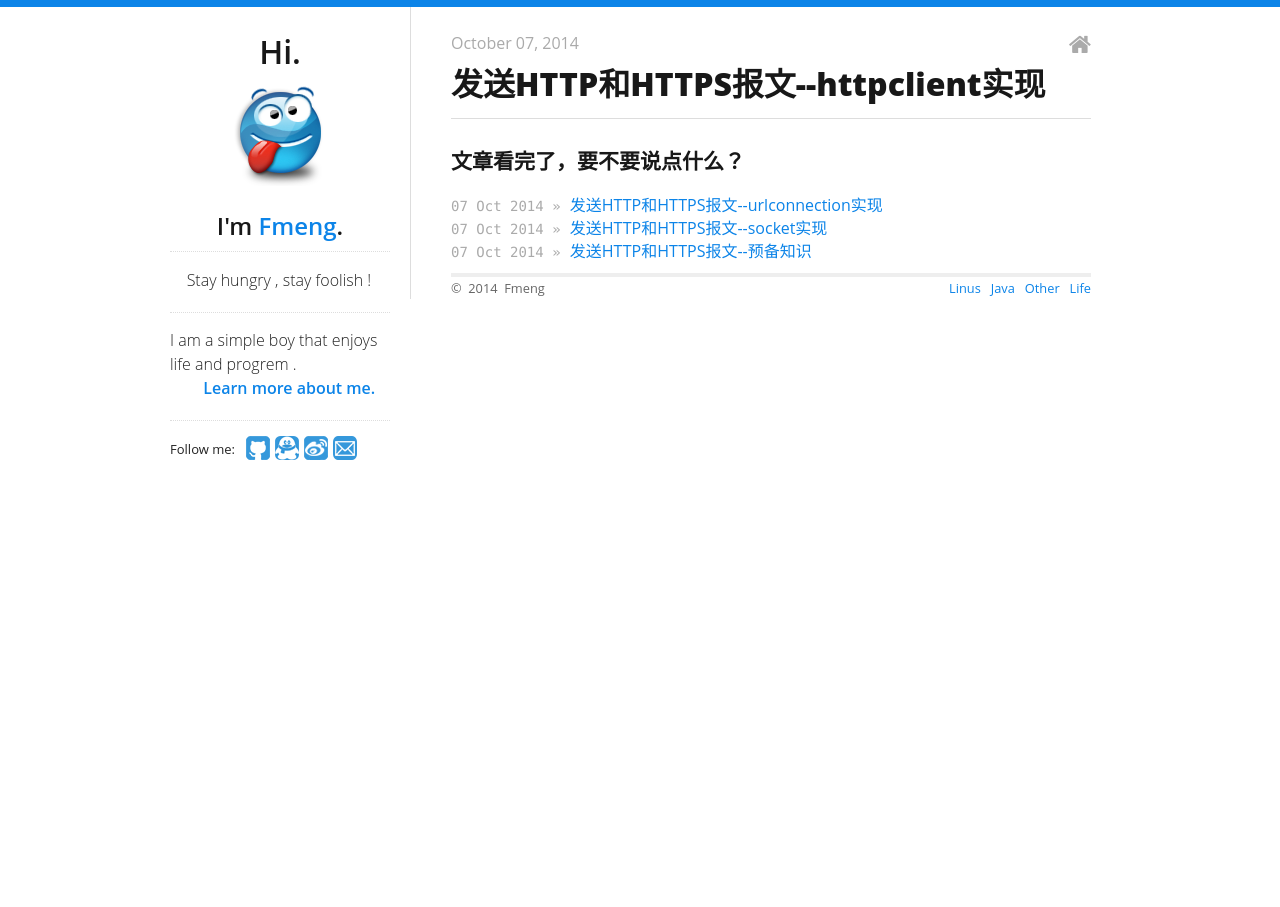
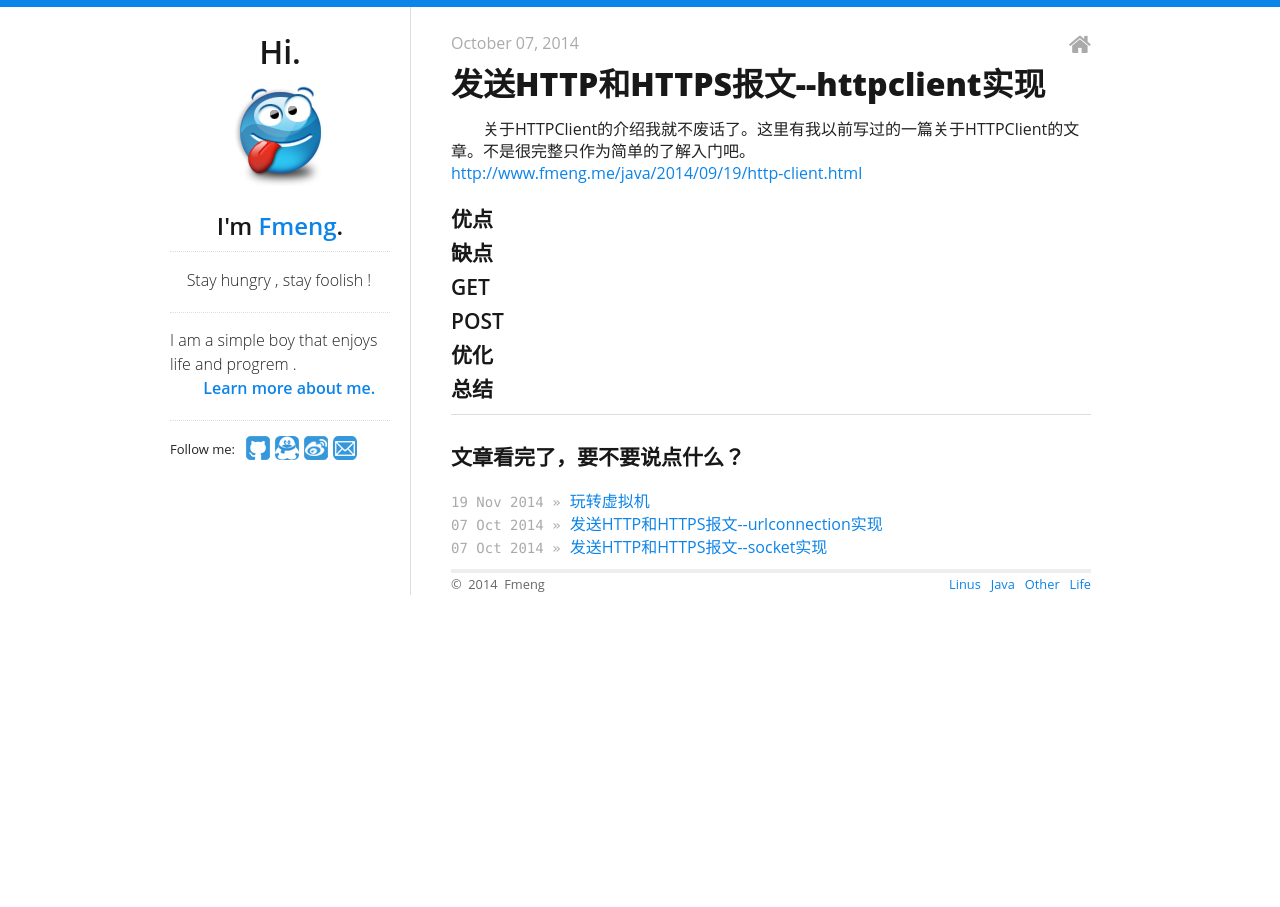
Before and after one commit to fmeng/fmeng.github.io, a Jekyll site: the page built from _posts/2014-10-07-http-message-httpclient.md, in a window 1280 px wide. Built offline with Jekyll 4.4.1, drawn with Linux system fonts in a browser that asks for light colours; Markdown is read by kramdown in place of the engine named in the settings; comment, search, counter and statistics services are not loaded.

```diff
--- a/_posts/2014-10-07-http-message-httpclient.md
+++ b/_posts/2014-10-07-http-message-httpclient.md
@@ -4,3 +4,18 @@ title: "发送HTTP和HTTPS报文--httpclient实现"
 categories:
 - java
 ---
+
+&emsp;&emsp;关于HTTPClient的介绍我就不废话了。这里有我以前写过的一篇关于HTTPClient的文章。不是很完整只作为简单的了解入门吧。<br/>
+[http://www.fmeng.me/java/2014/09/19/http-client.html](/java/2014/09/19/http-client.html)
+
+#### 优点 ####
+
+#### 缺点 ####
+
+#### GET ####
+
+#### POST ####
+
+#### 优化 ####
+
+#### 总结 ####
```
Also changed, not shown: _posts/2014-11-19-wmware-workstation.md (added, +31 -0 lines), img/bridge.gif (added), img/host-only.gif (added), img/nat.gif (added).
